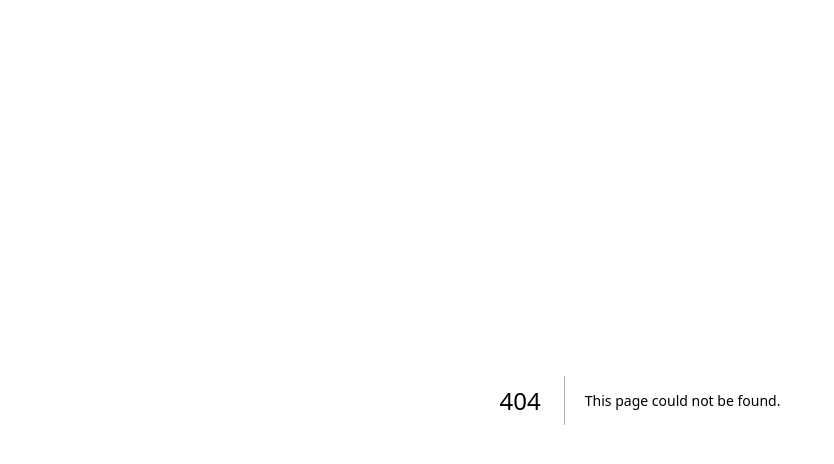
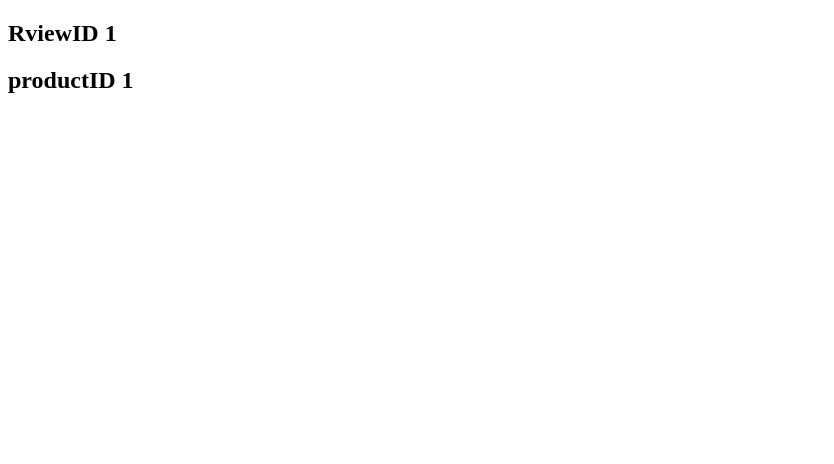
Before and after one commit to mo634/next-tutorial, a Next.js app: page /product/1/reviews/1 in a window 1280 px wide. Before the commit this address had no page. Shown: the top 464 px of the page, without its empty margins (0-834 px from the left). Built offline with nearby package versions, Linux system fonts and the light colour scheme.

Commit message:
5.nested Dynamic route

```diff
--- /dev/null
+++ b/src/app/product/[productId]/reviews/[ReviewId]/page.tsx
@@ -0,0 +1,22 @@
+import React from 'react'
+
+interface RviewIDProps {
+    params:{
+        ReviewId:String,
+        productId:String
+    }
+}
+const RviewID = ({params}:RviewIDProps) => {
+
+
+    // console.log(params)
+
+    return (
+        <div>
+            <h2>RviewID {params.ReviewId}</h2>
+            <h2> productID {params.productId}</h2>
+        </div>
+    )
+}
+
+export default RviewID
```
Also changed, not shown: src/app/product/[productId]/reviews/page.tsx (added, +9 -0 lines).
